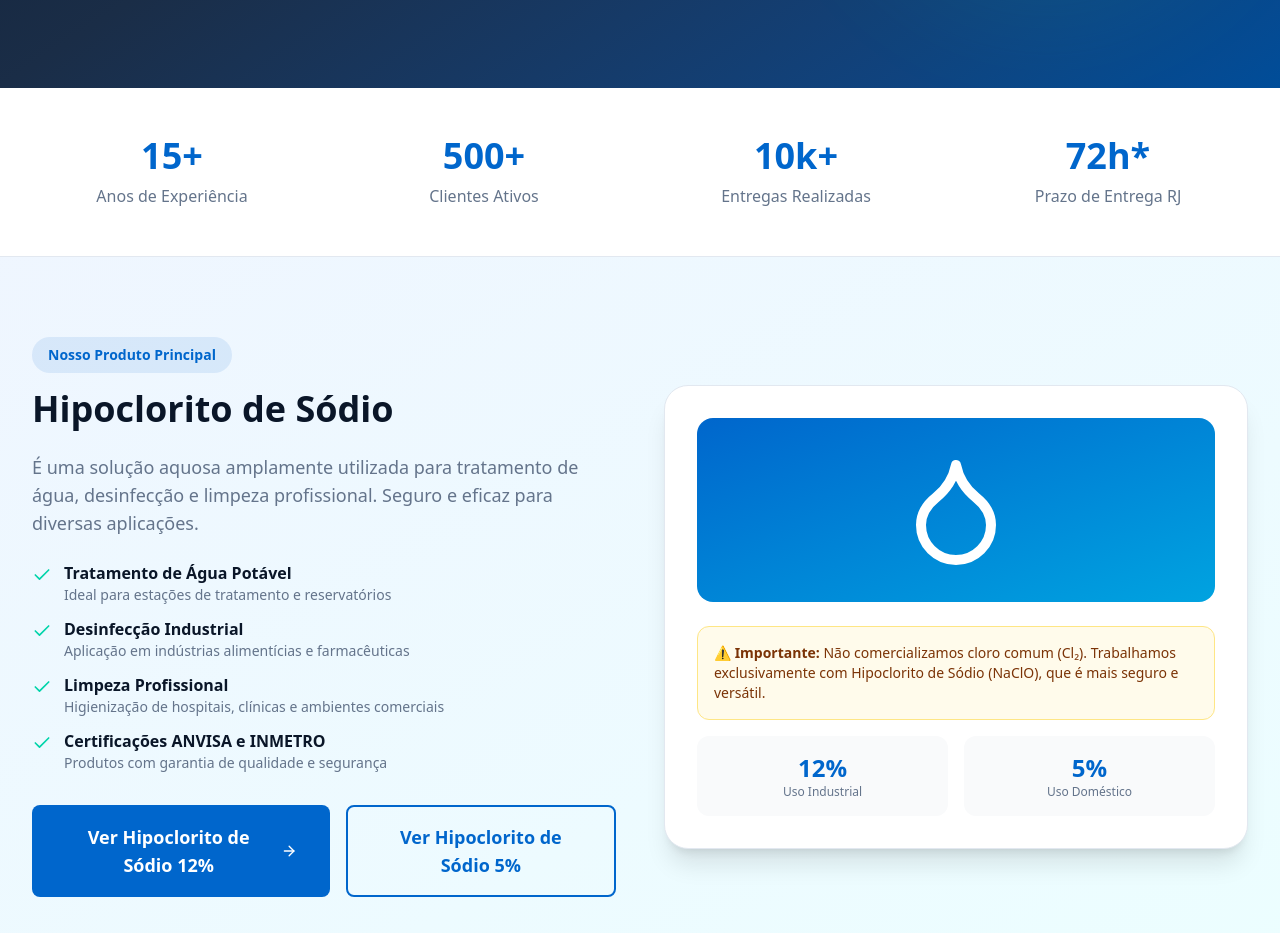
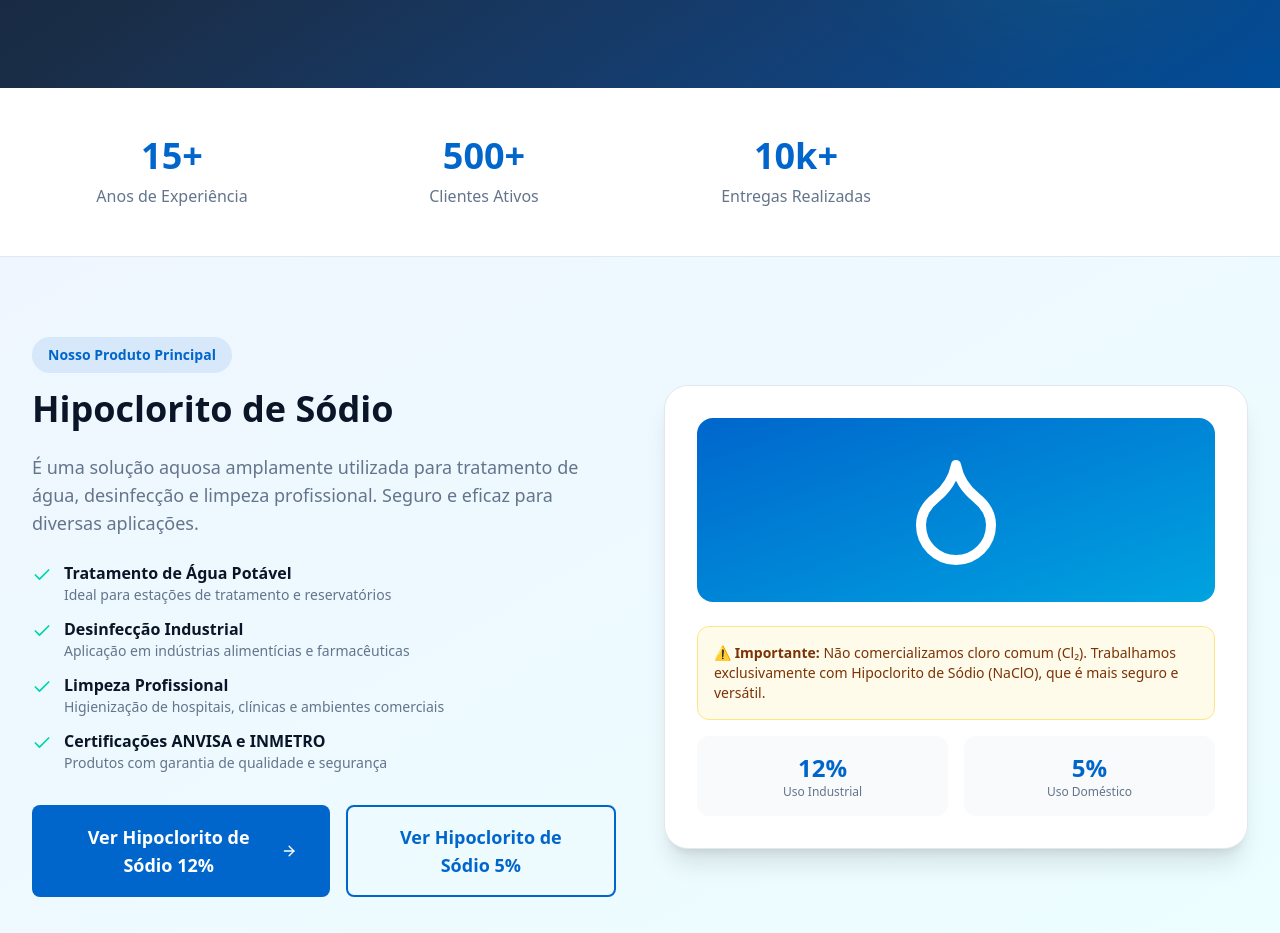
Before and after one commit to gabrielemartins/discloro, a Next.js app: page / in a window 1280 px wide. Shown: the part 840-1773 px from the top of the page. Built offline with nearby package versions, Linux system fonts and the light colour scheme.

Commit message:
Remove delivery time statistic for RJ

```diff
--- a/src/app/page.tsx
+++ b/src/app/page.tsx
@@ -19,7 +19,6 @@ const stats = [
   { value: "15+", label: "Anos de Experiência" },
   { value: "500+", label: "Clientes Ativos" },
   { value: "10k+", label: "Entregas Realizadas" },
-  { value: "72h*", label: "Prazo de Entrega RJ" },
 ];
 
 const features = [
```
